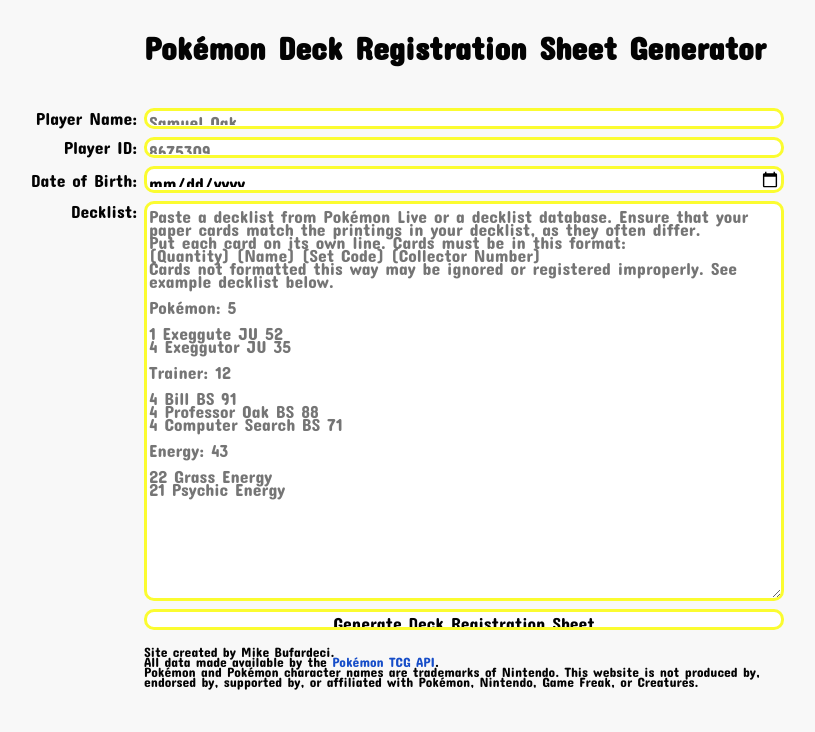
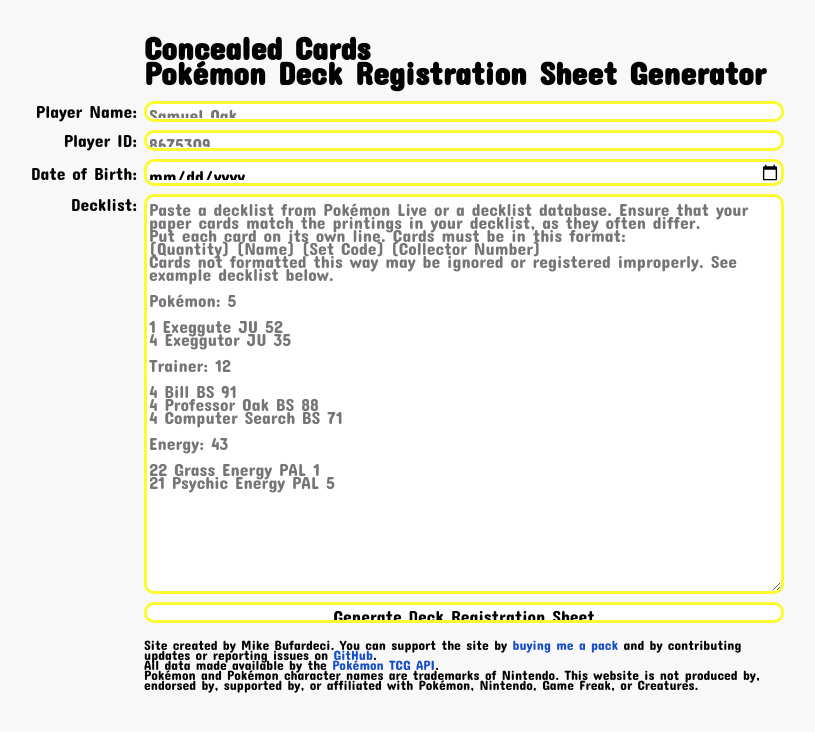
Before and after one commit to MichaelBufardeci/ConcealedCards, a Flask app: page / in a window 1280 px wide. Shown: the top 732 px of the page, without its empty margins (184-999 px from the left). Run offline with Flask 3, Linux system fonts and the light colour scheme; parts of the project's set-up code (start-up, migrations or seed data) failed here and were passed over.

Commit message:
Added favicons Fixed basic energy logic

```diff
--- a/app.py
+++ b/app.py
@@ -1,8 +1,13 @@
+import os
 from io import BytesIO
-from flask import Flask, render_template, request, send_file
+from flask import Flask, render_template, request, send_file, send_from_directory
 from .decklist import createDecklist
 
 app = Flask(__name__)
+
+@app.route('/favicon.ico')
+def favicon():
+    return send_from_directory(os.path.join(app.root_path, 'static'), 'favicon.ico', mimetype='image/vnd.microsoft.icon')
 
 @app.route("/")
 def render_site():
--- a/cardInfo.py
+++ b/cardInfo.py
@@ -31,13 +31,15 @@
             self.quantity = int(quantity)
         #ptcgl formats basic energy cards weird, we need to correct that
         if self.set == "ENERGY":
-            self.type = "Energy"
             self.name = self.name.removeprefix("Basic ")
-            energySymbols = {'G': "Grass", 'W': "Water", 'R': "Fire", 'L': "Lightning", 'P': "Psychic", 'F': "Fighting", 'D': "Darkness", 'M': "Metal", 'Y': "Fairy"}
+            energySymbols = {'G': "Grass", 'R': "Fire", 'W': "Water", 'L': "Lightning", 'P': "Psychic", 'F': "Fighting", 'D': "Darkness", 'M': "Metal", 'Y': "Fairy"}
             for symbol in energySymbols:
                 self.name = re.sub(f"{{{symbol}}}", f"{energySymbols[symbol]}", self.name)
             if not self.name.endswith(" Energy"):
                 self.name += " Energy"
+        #special treatment for basic energies
+        if self.name in ["Grass Energy", "Fire Energy", "Water Energy", "Lightning Energy", "Psychic Energy", "Fighting Energy", "Darkness Energy", "Metal Energy", "Fairy Energy"]:
+            self.set = "ENERGY"
         #limitless formats promos weird, we need to correct that
         if self.set.startswith("PR-"):
             self.collNo = ''.join([self.set.split('-')[-1], self.collNo.rjust(3, '0')])
--- a/templates/site.html
+++ b/templates/site.html
@@ -1,14 +1,22 @@
 <!DOCTYPE html>
 <html lang="en">
     <head>
-        <title>Pok&#233;mon Deck Registration Sheet Generator</title>
-        <link rel=stylesheet type=text/css href="{{ url_for('static', filename='style.css') }}">
+        <title>Concealed Cards</title>
         <meta charset="utf-8" />
         <meta http-equiv="Content-Security-Policy" content="default-src 'self'" />
+        <link rel="manifest" href="/manifest.webmanifest">
+        <link rel="icon" href="{{ url_for('static', filename='favicon.ico') }}" sizes="32x32">
+        <link rel="icon" href="{{ url_for('static', filename='icon.svg') }}" type="image/svg+xml">
+        <link rel="apple-touch-icon" href="{{ url_for('static', filename='apple-touch-icon.png') }}">
+        <link rel=stylesheet type=text/css href="{{ url_for('static', filename='style.css') }}">
     </head>
     <body>
         <header>
-            <h1>Pok&#233;mon Deck Registration Sheet Generator</p>
+            <h1>
+                Concealed Cards
+                <br>
+                Pok&#233;mon Deck Registration Sheet Generator
+            </h1>
         </header>
         <main>
             <form action="{{ url_for('generate_decklist') }}" target="_blank" method="post" enctype=multipart/form-data>
@@ -26,14 +34,14 @@
                 </label>
                 <label>
                     Decklist:
-                    <textarea name="decklist" placeholder="Paste a decklist from Pok&#233;mon Live or a decklist database. Ensure that your paper cards match the printings in your decklist, as they often differ.&#10;Put each card on its own line. Cards must be in this format:&#10;(Quantity) (Name) (Set Code) (Collector Number)&#10;Cards not formatted this way may be ignored or registered improperly. See example decklist below.&#10;&#10;Pok&#233;mon: 5&#10;&#10;1 Exeggute JU 52&#10;4 Exeggutor JU 35&#10;&#10;Trainer: 12&#10;&#10;4 Bill BS 91&#10;4 Professor Oak BS 88&#10;4 Computer Search BS 71&#10;&#10;Energy: 43&#10;&#10;22 Grass Energy&#10;21 Psychic Energy"></textarea>
+                    <textarea name="decklist" placeholder="Paste a decklist from Pok&#233;mon Live or a decklist database. Ensure that your paper cards match the printings in your decklist, as they often differ.&#10;Put each card on its own line. Cards must be in this format:&#10;(Quantity) (Name) (Set Code) (Collector Number)&#10;Cards not formatted this way may be ignored or registered improperly. See example decklist below.&#10;&#10;Pok&#233;mon: 5&#10;&#10;1 Exeggute JU 52&#10;4 Exeggutor JU 35&#10;&#10;Trainer: 12&#10;&#10;4 Bill BS 91&#10;4 Professor Oak BS 88&#10;4 Computer Search BS 71&#10;&#10;Energy: 43&#10;&#10;22 Grass Energy PAL 1&#10;21 Psychic Energy PAL 5"></textarea>
                 </label>
                 <input type="submit" value="Generate Deck Registration Sheet">
             </form>
         </main>
         <footer>
             <p>
-                Site created by Mike Bufardeci.
+                Site created by Mike Bufardeci. You can support the site by <a href="https://ko-fi.com/ConcealedCards">buying me a pack</a> and by contributing updates or reporting issues on <a href="https://github.com/MichaelBufardeci/ConcealedCards">GitHub</a>.
                 <br>
                 All data made available by the <a href="https://pokemontcg.io">Pok&#233;mon TCG API</a>.
                 <br>
```
Also changed, not shown: cards.db, manifest.webmanifest (added), static/apple-touch-icon.png (added), static/favicon.ico (added), static/icon-192.png (added), static/icon-512.png (added), static/icon.svg (added).
